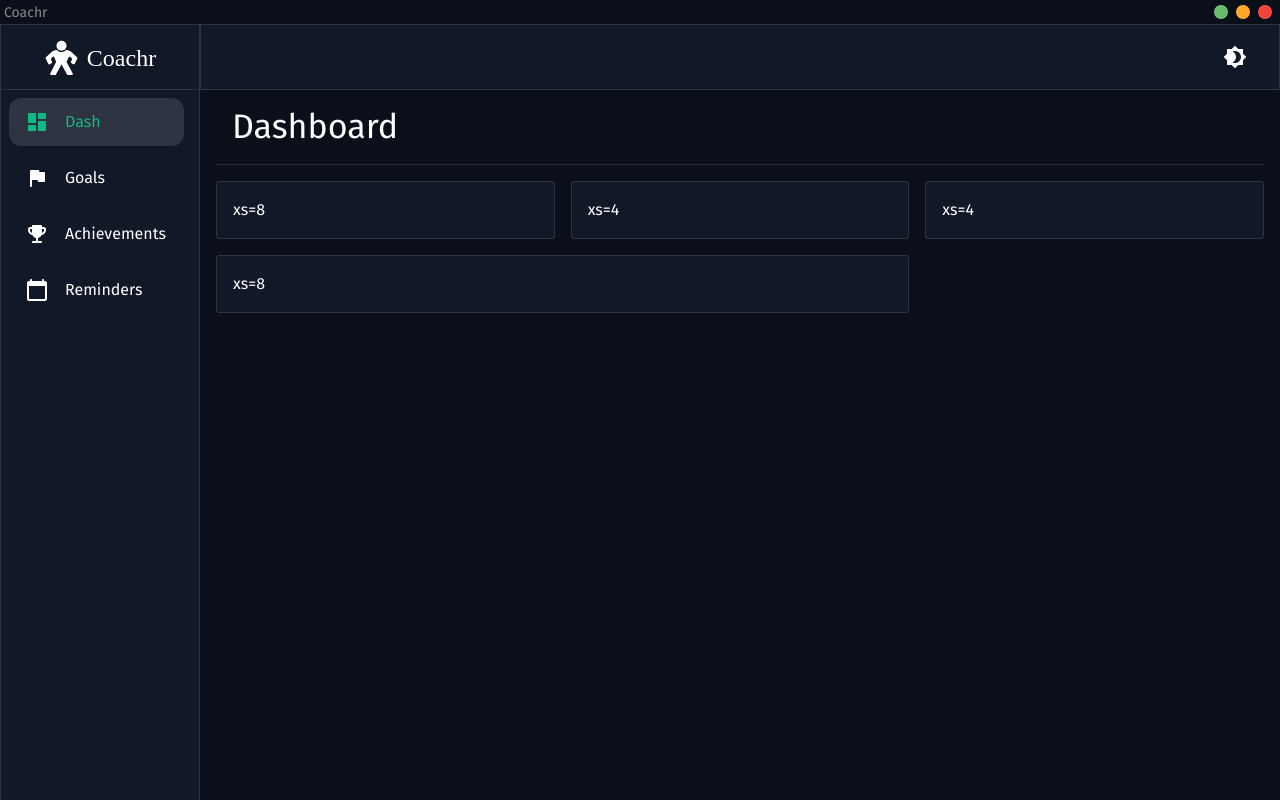
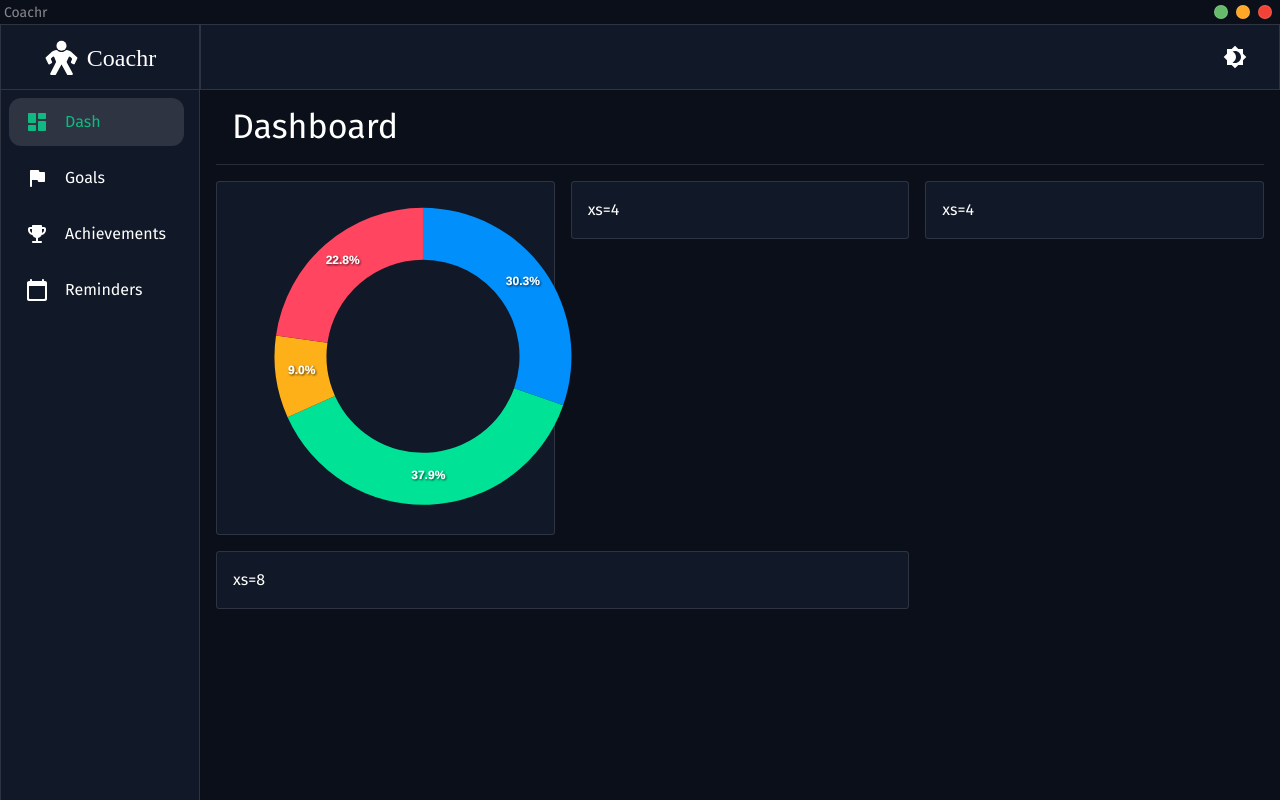
Before and after one commit to Kanerix/coachr, a React app: page / in a window 1280 px wide. Built offline with nearby package versions, Linux system fonts and the light colour scheme; a web font is replaced by a local one.

Commit message:
Apexcharts

```diff
--- a/src/renderer/pages/Dash.tsx
+++ b/src/renderer/pages/Dash.tsx
@@ -1,4 +1,5 @@
 import { Box, Grid, Paper, styled } from "@mui/material"
+import ReactApexChart from "react-apexcharts"
 
 import PageHeader from "../components/PageHeader"
 
@@ -12,7 +13,34 @@ export default function Dash() {
 			<PageHeader header="Dashboard" />
 			<Grid container spacing={2} justifyContent="space-between">
 				<Grid item xs={4}>
-					<Item>xs=8</Item>
+					<Item>
+						<ReactApexChart
+							options={{
+								chart: {
+									width: 380,
+									type: "donut",
+								},
+								labels: ["Comedy"],
+								legend: {
+									show: false,
+								},
+								stroke: {
+									show: false,
+								},
+								states: {
+									active: {
+										filter: {
+											type: "none",
+											value: 0.0,
+										},
+									},
+								},
+							}}
+							series={[44, 55, 13, 33]}
+							type="donut"
+							width={380}
+						/>
+					</Item>
 				</Grid>
 				<Grid item xs={4}>
 					<Item>xs=4</Item>
```
